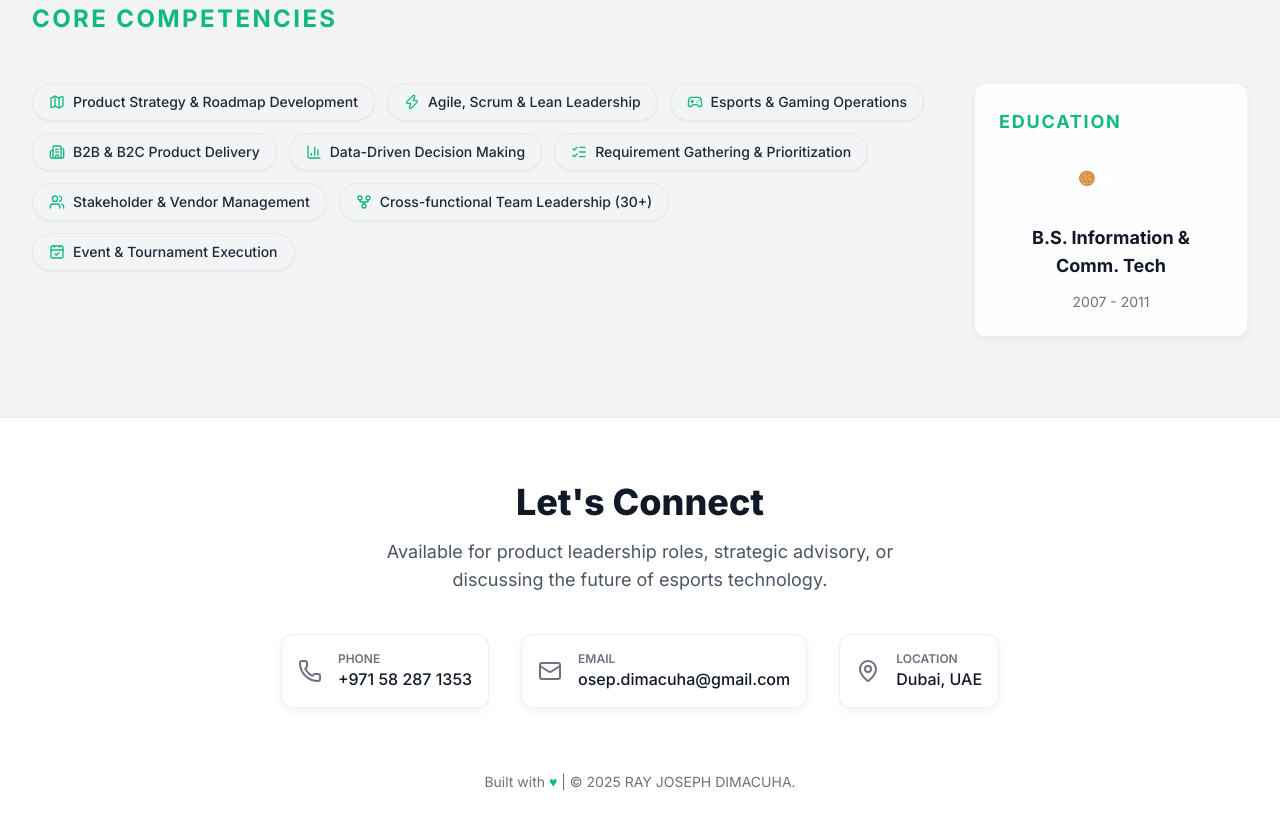
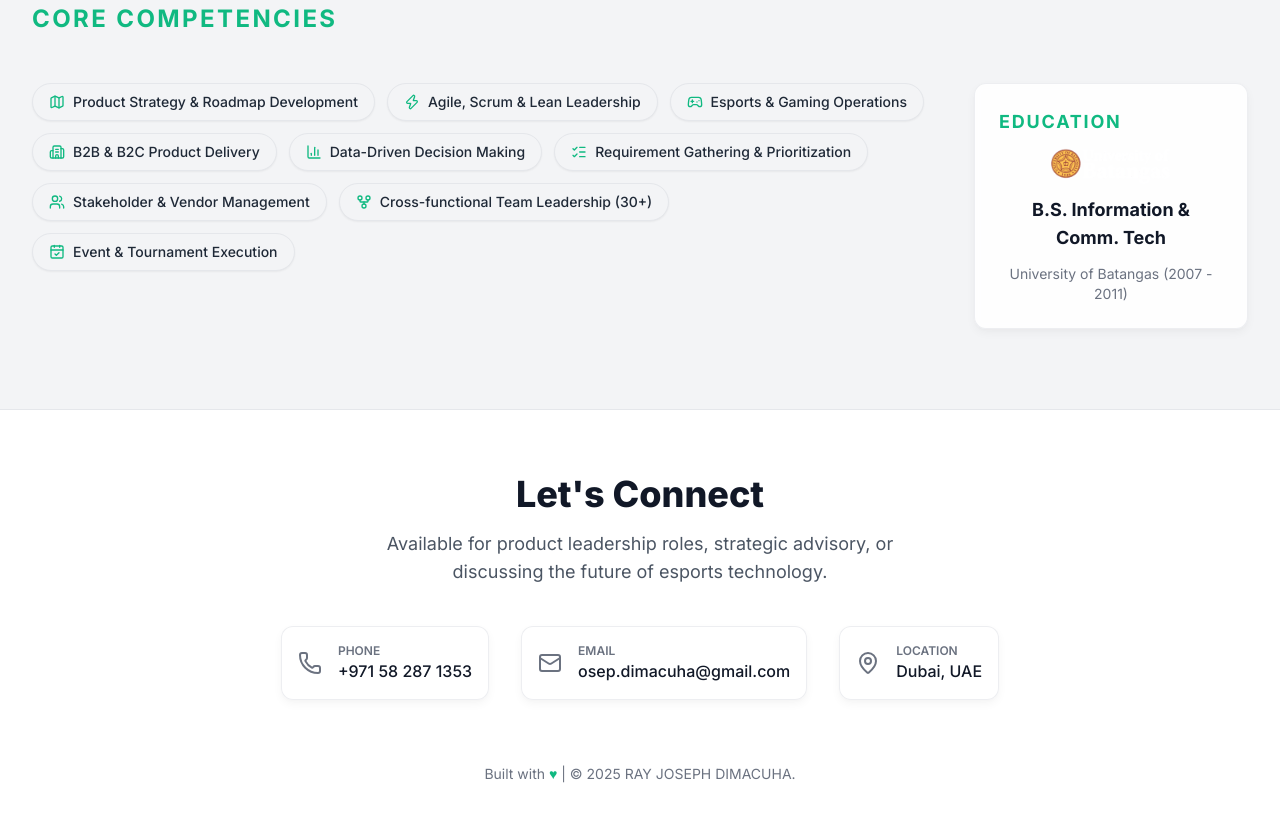
Before and after one commit to osep-bit/RayJoseph, a plain HTML site: page index.html in a window 1280 px wide. Shown: the part 3167-3995 px from the top of the page. Drawn offline with nearby package versions, Linux system fonts and the light colour scheme.

Commit message:
Update index.html

```diff
--- a/index.html
+++ b/index.html
@@ -148,6 +148,14 @@
         }
         .header-social-links a:hover {
             color: var(--accent-primary); /* Emerald Green on hover */
+        }
+
+        /* Custom styling for the logo image in Education section */
+        .ub-logo {
+            width: 100%; /* Take full width of parent column */
+            max-width: 120px; /* Maximize visibility */
+            height: auto;
+            border-radius: 0; /* Remove rounded corners */
         }
     </style>
 </head>
@@ -486,10 +494,10 @@
                     <div class="space-y-3">
                         <img src="./UB.png"
                              alt="University of Batangas Logo"
-                             class="w-16 h-16 rounded-lg mb-2 object-contain mx-auto"
+                             class="ub-logo mb-2 object-contain mx-auto"
                         >
                         <p class="text-lg font-bold text-gray-900 text-center">B.S. Information & Comm. Tech</p>
-                        <p class="text-sm text-gray-500 text-center">2007 - 2011</p>
+                        <p class="text-sm text-gray-500 text-center">University of Batangas (2007 - 2011)</p>
                     </div>
                 </div>
 
```
